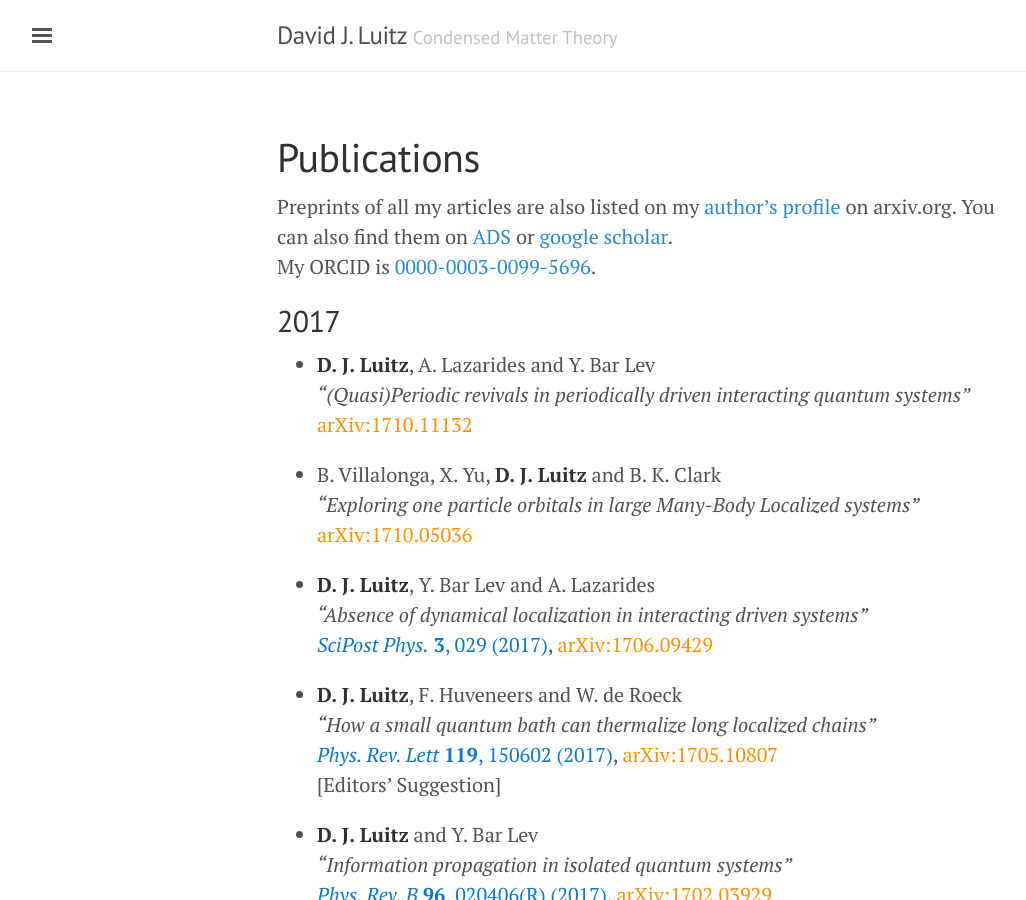
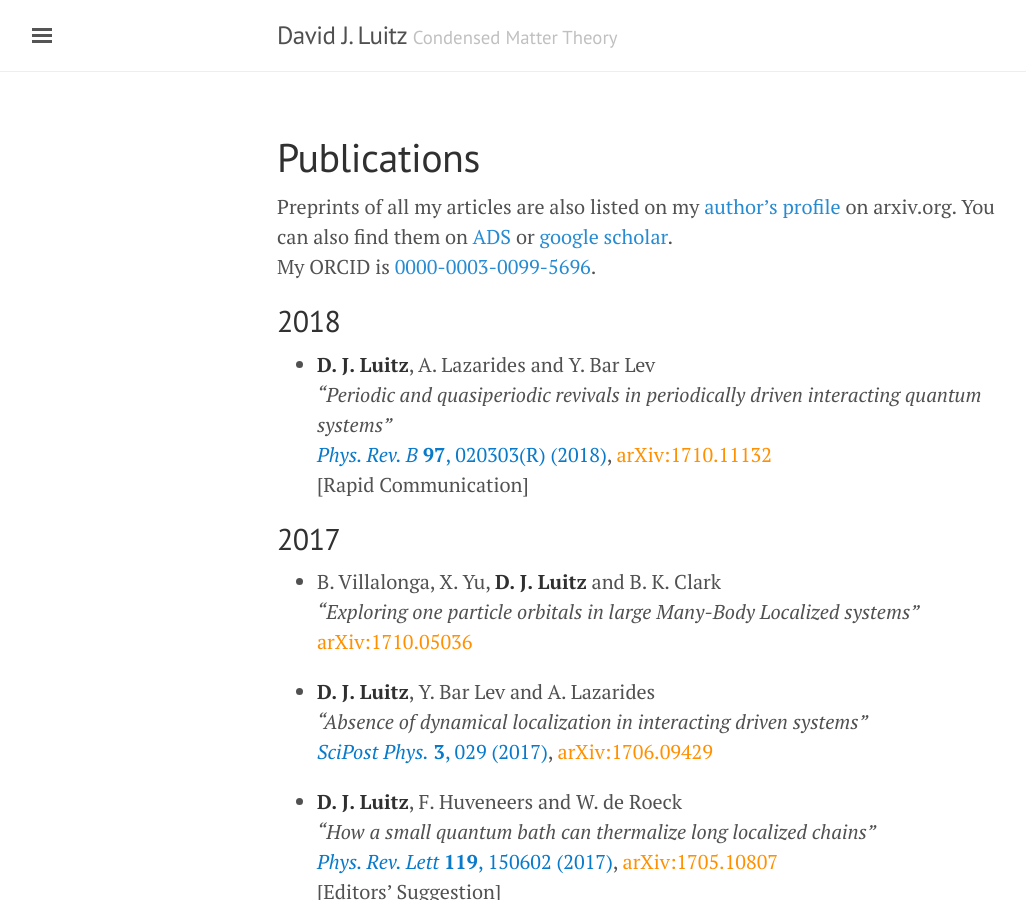
Before and after one commit to dluitz/dluitz.github.io, a Jekyll site: the page built from publications.md, in a window 1280 px wide and 900 px high. Shown: the whole window, without its empty margins (3-1029 px from the left). Built offline with Jekyll 4.4.1, drawn with Linux system fonts in a browser that asks for light colours.

Commit message:
[publist]

```diff
--- a/publications.md
+++ b/publications.md
@@ -6,12 +6,19 @@ title: Publications
 Preprints of all my articles are also listed on my [author's profile](http://arxiv.org/a/luitz_d_1) on arxiv.org. You can also find them on [ADS](https://ui.adsabs.harvard.edu/#search/q=%22Luitz%2C+David+J%22&sort=citation_count+desc) or [google scholar](https://scholar.google.com/citations?user=8CCqRZYAAAAJ&hl=en&oi=ao).
 My ORCID is [0000-0003-0099-5696](https://orcid.org/0000-0003-0099-5696).
 
-2017
+
+
+2018
 ----
 
 + **D. J. Luitz**, A. Lazarides and Y. Bar Lev
-*"(Quasi)Periodic revivals in periodically driven interacting quantum systems"*
-[arXiv:1710.11132](https://arxiv.org/abs/1710.11132){:class='arxiv'}
+*"Periodic and quasiperiodic revivals in periodically driven interacting quantum systems"*
+[*Phys. Rev. B* **97**, 020303(R) (2018)](https://journals.aps.org/prb/abstract/10.1103/PhysRevB.97.020303){:class='pub'}, [arXiv:1710.11132](https://arxiv.org/abs/1710.11132){:class='arxiv'}
+[Rapid Communication]
+
+
+2017
+----
 
 + B. Villalonga, X. Yu, **D. J. Luitz** and B. K. Clark
 *"Exploring one particle orbitals in large Many-Body Localized systems"*
```
